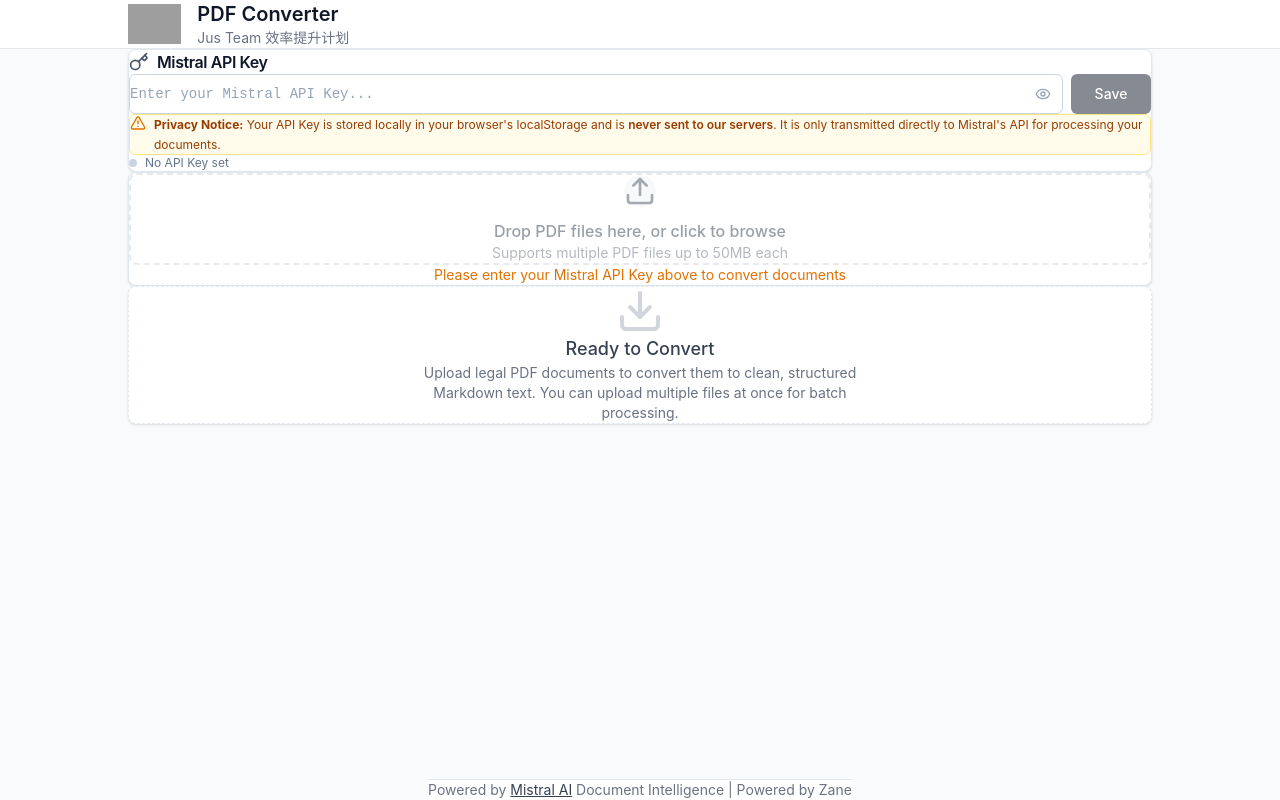
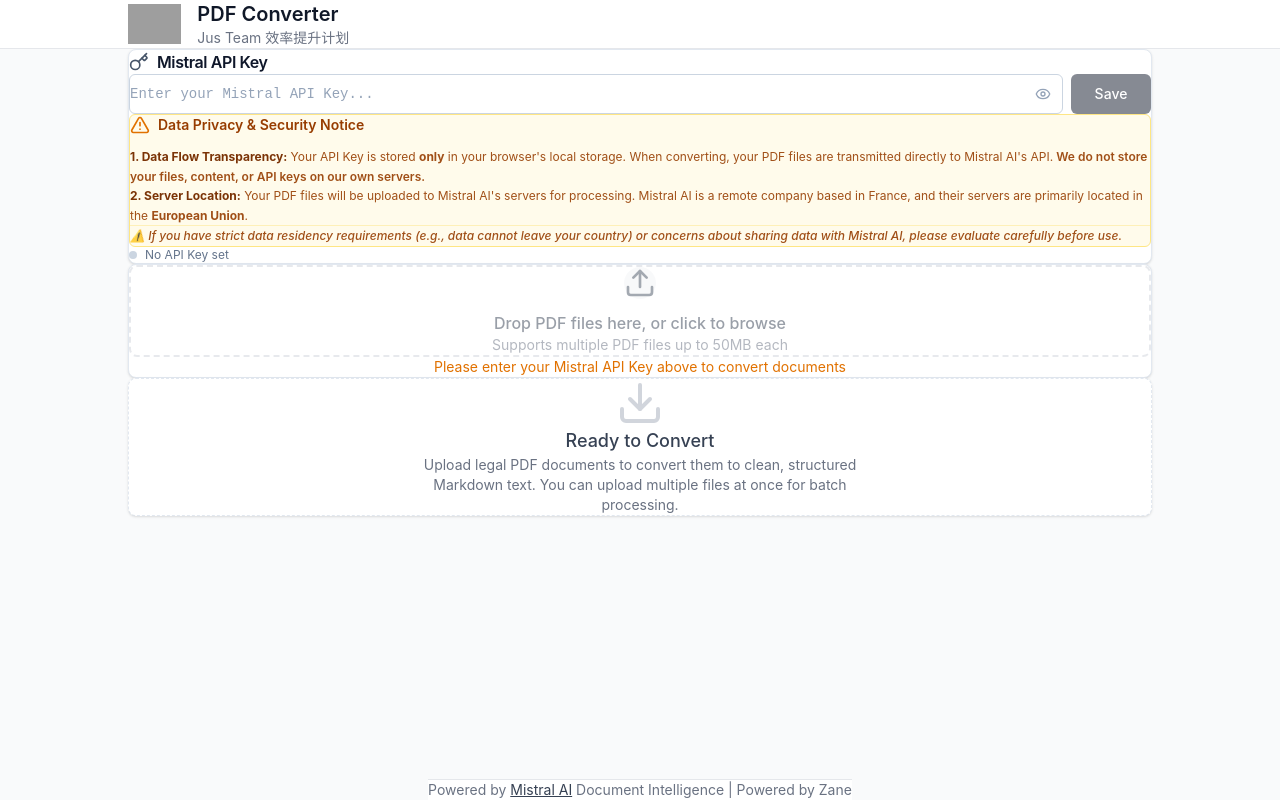
Before and after one commit to ninggest/jus-team-pdf-converter, a React (Vite) app in the folder legal-ocr-frontend/: page / in a window 1280 px wide. Built offline with nearby package versions, Linux system fonts and the light colour scheme; no server answers; grey boxes are pictures that could not be loaded.

Commit message:
feat: enhance privacy & security notice

```diff
--- a/legal-ocr-frontend/src/components/ApiKeyInput.tsx
+++ b/legal-ocr-frontend/src/components/ApiKeyInput.tsx
@@ -96,16 +96,28 @@
                     )}
                 </div>
 
+
                 {/* Privacy Warning */}
-                <div className="flex items-start gap-2 p-3 bg-amber-50 border border-amber-200 rounded-md">
-                    <AlertTriangle className="h-4 w-4 text-amber-600 mt-0.5 flex-shrink-0" />
-                    <p className="text-xs text-amber-800 leading-relaxed">
-                        <strong>Privacy Notice:</strong> Your API Key is stored locally in
-                        your browser's localStorage and is{" "}
-                        <span className="font-semibold">never sent to our servers</span>. It
-                        is only transmitted directly to Mistral's API for processing your
-                        documents.
-                    </p>
+                <div className="flex flex-col gap-3 p-4 bg-amber-50 border border-amber-200 rounded-md text-sm text-amber-900">
+                    <div className="flex items-start gap-2">
+                        <AlertTriangle className="h-5 w-5 text-amber-600 flex-shrink-0 mt-0.5" />
+                        <h4 className="font-semibold text-amber-800">Data Privacy & Security Notice</h4>
+                    </div>
+
+                    <div className="pl-7 space-y-3 text-xs leading-relaxed text-amber-800/90">
+                        <p>
+                            <strong className="text-amber-900">1. Data Flow Transparency:</strong> Your API Key is stored <strong>only</strong> in your browser's local storage.
+                            When converting, your PDF files are transmitted directly to Mistral AI's API.
+                            <span className="font-semibold"> We do not store your files, content, or API keys on our own servers.</span>
+                        </p>
+                        <p>
+                            <strong className="text-amber-900">2. Server Location:</strong> Your PDF files will be uploaded
+                            to Mistral AI's servers for processing. Mistral AI is a remote company based in France, and their servers are primarily located in the <strong>European Union</strong>.
+                        </p>
+                        <p className="italic font-medium border-t border-amber-200/50 pt-2 mt-1">
+                            ⚠️ If you have strict data residency requirements (e.g., data cannot leave your country) or concerns about sharing data with Mistral AI, please evaluate carefully before use.
+                        </p>
+                    </div>
                 </div>
 
                 {/* Status indicator */}
```
